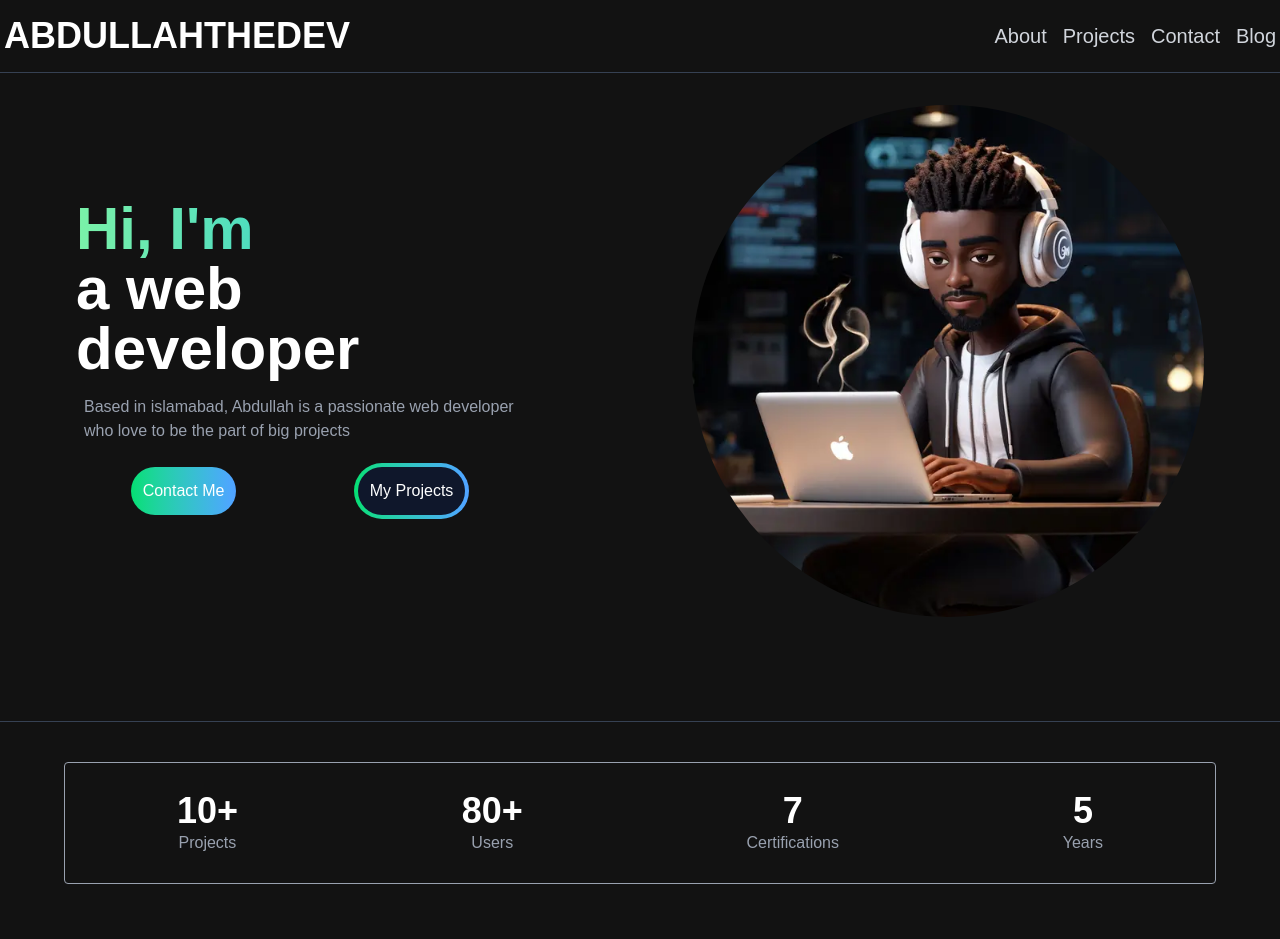
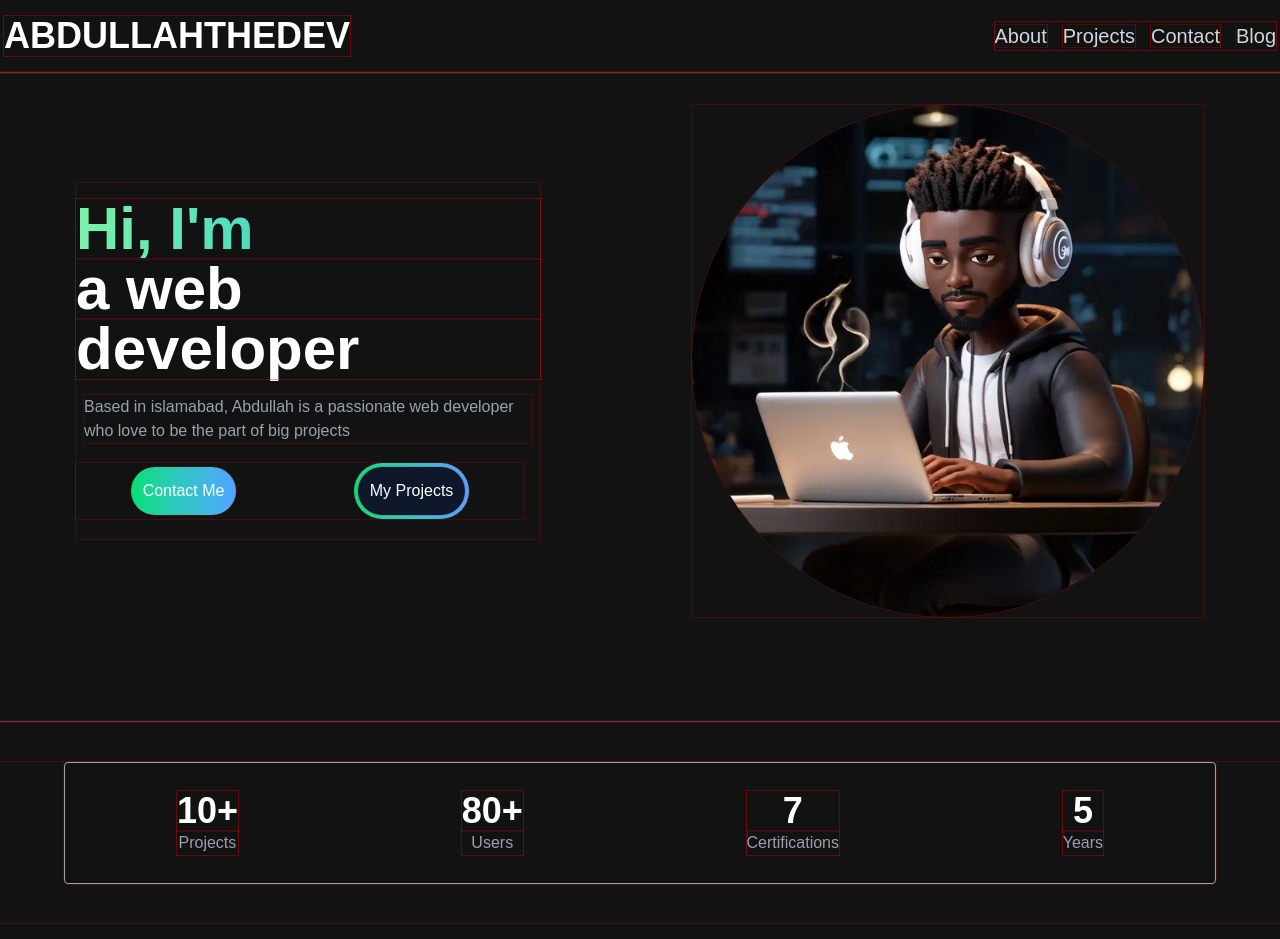
Before and after one commit to devAbdullah50/AbdullahDevPortfolio, a React (Vite) app: page / in a window 1280 px wide. Shown: the top 939 px of the page. Built offline with nearby package versions, Linux system fonts and the light colour scheme.

Commit message:
fix scroll bar

```diff
--- a/src/App.css
+++ b/src/App.css
@@ -0,0 +1,40 @@
+/* DEBUG: Outline every element to find overflow issue */
+* {
+    outline: 1px solid rgba(255, 0, 0, 0.2); /* Temporary: Remove after debugging */
+    box-sizing: border-box;
+  }
+
+  /* Fix for wide images and containers */
+  img, video, iframe {
+    max-width: 100%;
+    height: auto;
+    display: block;
+  }
+
+  /* Common containers fix */
+  .container, .section, .wrapper, .content, .card {
+    max-width: 100%;
+    overflow-x: hidden;
+    padding-left: 16px;
+    padding-right: 16px;
+  }
+
+  /* Prevent unwanted overflow */
+  body {
+    margin: 0;
+    padding: 0;
+    overflow-x: hidden; /* Hide horizontal scrollbar */
+  }
+
+  /* Prevent text or large elements from breaking layout */
+  p, h1, h2, h3, h4, h5, h6 {
+    word-wrap: break-word;
+    overflow-wrap: break-word;
+  }
+
+  /* Optional: Fix layout grids and flex containers */
+  .row, .flex, .grid {
+    flex-wrap: wrap;
+    overflow-x: hidden;
+    max-width: 100%;
+  }
```
